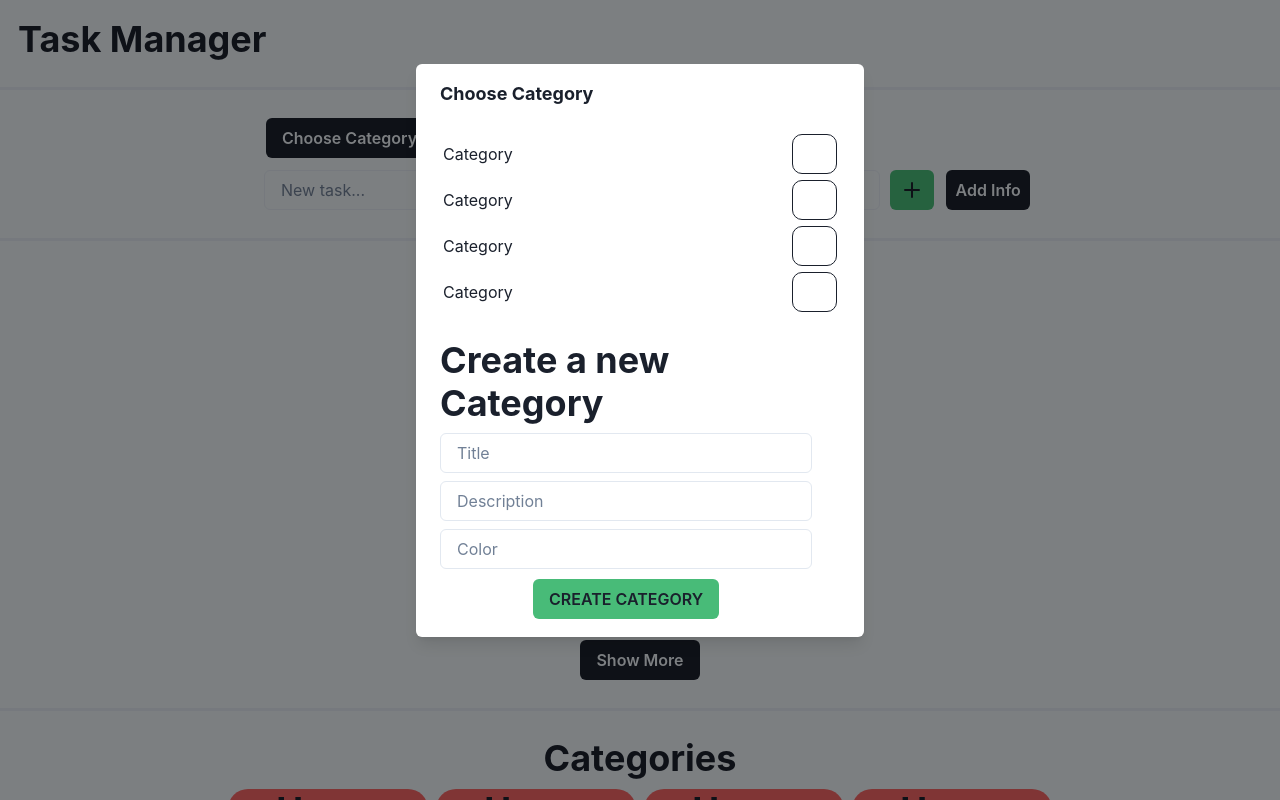
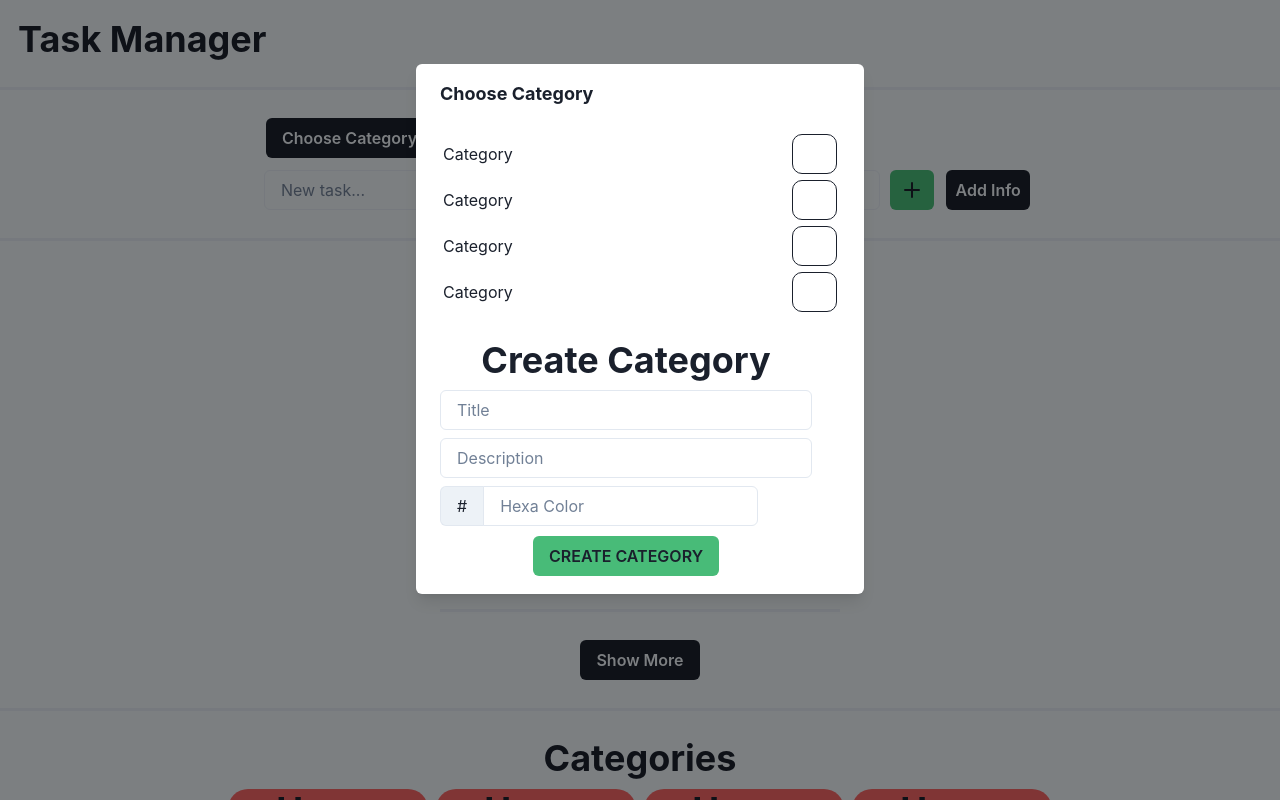
Before and after one commit to facundocarballo/task-manager-go, a Next.js app in the folder web/task-manager/: page / in a window 1280 px wide. Both pictures are taken after a click on the button "Choose Category". Shown: the top 800 px of the page. Built offline with nearby package versions, Linux system fonts and the light colour scheme.

Commit message:
date time picker and choose color category

```diff
--- a/web/task-manager/src/components/AddTask.tsx
+++ b/web/task-manager/src/components/AddTask.tsx
@@ -1,5 +1,5 @@
 import { AddIcon } from '@chakra-ui/icons';
-import { Button, HStack, Input } from '@chakra-ui/react';
+import { Button, HStack, Heading, Input } from '@chakra-ui/react';
 import {
   AlertDialog,
   AlertDialogBody,
@@ -16,9 +16,10 @@ export const AddTask = () => {
   // Attributes
   const [taskTitle, setTaskTitle] = React.useState<string>('');
   const [taskDescription, setTaskDescription] = React.useState<string>('');
-  // const [taskEndDate, setTaskEndDate] = React.useState<Date>(new Date());
+  const [taskEndDate, setTaskEndDate] = React.useState<Date>(new Date());
   // Alert Dialog
   const [isOpen, setIsOpen] = React.useState<boolean>(false);
+
   const cancelRef = React.useRef(null);
   const onClose = () => setIsOpen(false);
   // Context
@@ -29,6 +30,10 @@ export const AddTask = () => {
   const handleAddInfo = () => {
     setIsOpen(true);
   }
+  const handleSetDate = (e: string) => {
+    const date = new Date(e);
+    setTaskEndDate(date);
+  };
   // Component
   return (
     <>
@@ -50,13 +55,22 @@ export const AddTask = () => {
                 title='Title'
                 placeholder='Task Title'
                 value={taskTitle}
+                type='text'
                 handler={setTaskTitle}
               />
               <InputInfo
                 title='Description'
                 placeholder='Task Description'
                 value={taskDescription}
+                type='text'
                 handler={setTaskDescription}
+              />
+              <InputInfo
+                value={undefined}
+                title='Deadline'
+                placeholder="Task Deadline"
+                type='datetime-local'
+                handler={handleSetDate}
               />
             </AlertDialogBody>
 
--- a/web/task-manager/src/components/ChooseCategory.tsx
+++ b/web/task-manager/src/components/ChooseCategory.tsx
@@ -1,4 +1,4 @@
-import { Select, useDisclosure, Button, Input, Box, HStack, Spacer, Heading, VStack } from '@chakra-ui/react';
+import { Select, useDisclosure, Button, Input, Box, HStack, Spacer, Heading, VStack, InputGroup, InputLeftAddon } from '@chakra-ui/react';
 import {
     AlertDialog,
     AlertDialogBody,
@@ -43,8 +43,8 @@ export const ChooseCategory = () => {
                         </AlertDialogBody>
 
                         <AlertDialogFooter>
-                            <VStack>
-                                <Heading>Create a new Category</Heading>
+                            <VStack w='full'>
+                                <Heading>Create Category</Heading>
                                 <Input
                                     placeholder="Title"
                                     value={newTitle}
@@ -55,11 +55,28 @@ export const ChooseCategory = () => {
                                     value={newDescription}
                                     onChange={(e) => setNewDescription(e.currentTarget.value)}
                                 />
-                                <Input
-                                    placeholder="Color"
-                                    value={newColor}
-                                    onChange={(e) => setNewColor(e.currentTarget.value)}
-                                />
+                                <HStack w='full'>
+                                    <InputGroup>
+                                        <InputLeftAddon children="#" />
+                                        <Input
+                                            placeholder="Hexa Color"
+                                            value={newColor}
+                                            onChange={(e) => setNewColor(e.currentTarget.value)}
+                                            w='full'
+                                        />
+                                    </InputGroup>
+                                    <Spacer />
+                                    <Box
+                                        h='40px'
+                                        w='45px'
+                                        borderRadius='10px'
+                                        bg={`#${newColor}`}
+                                        _hover={{
+                                            transform: 'scale(1.1)',
+                                            boxShadow: 'md'
+                                        }}
+                                    />
+                                </HStack>
                                 <Button variant='primary'>
                                     CREATE CATEGORY
                                 </Button>
--- a/web/task-manager/src/components/InputInfo.tsx
+++ b/web/task-manager/src/components/InputInfo.tsx
@@ -5,11 +5,12 @@ import { TheDivider } from './TheDivider';
 export interface IInputInfo {
     title: string,
     placeholder: string,
-    value: string,
+    value: string | undefined,
+    type: string,
     handler: (_value: string) => void
 }
 
-export const InputInfo = ({ title, placeholder, value, handler }: IInputInfo) => {
+export const InputInfo = ({ title, placeholder, value, type, handler }: IInputInfo) => {
     // Attributes
     // Context
     // Methods
@@ -21,6 +22,7 @@ export const InputInfo = ({ title, placeholder, value, handler }: IInputInfo) =>
                 placeholder={placeholder}
                 value={value}
                 onChange={(e) => handler(e.currentTarget.value)}
+                type={type}
                 w='full'
             />
             <TheDivider horizontal={true} />
```
